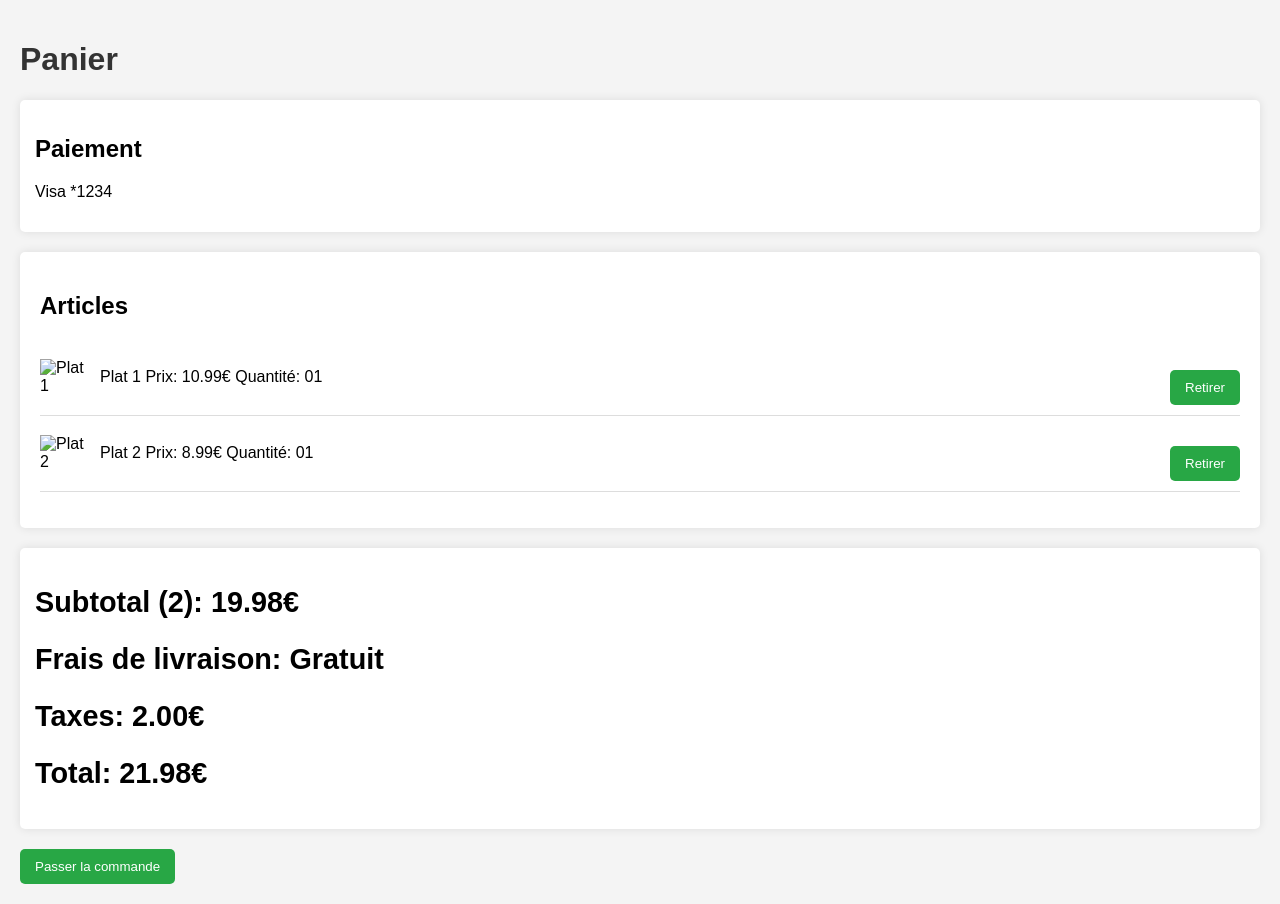
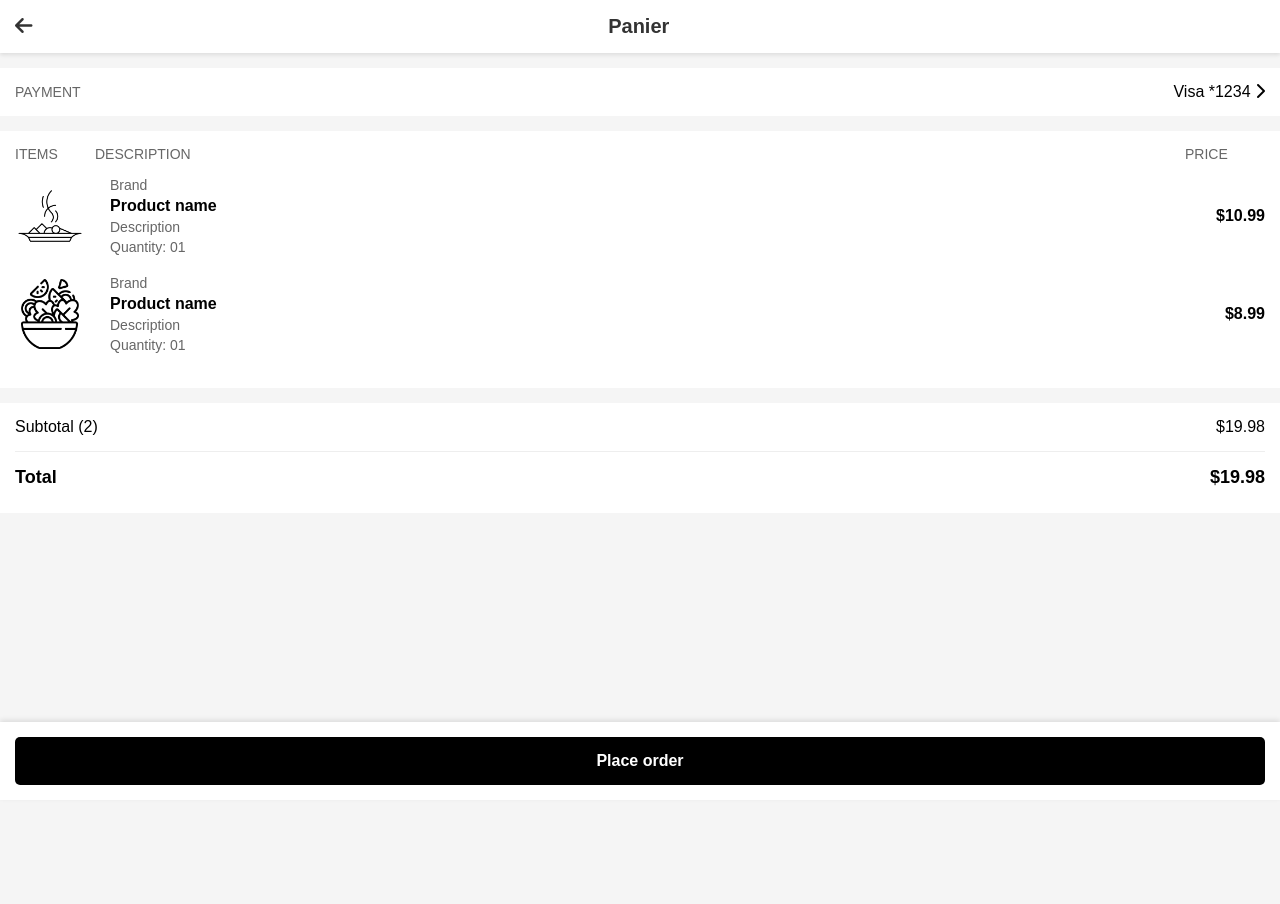
Before and after one commit to thierry-mous/Fika_ymmersion, a website: page frontend/template/order.html in a window 1280 px wide. After the commit the page ends 800 px from the top, so only its background shows below. Drawn offline with Linux system fonts and the light colour scheme.

Commit message:
html css

```diff
--- a/frontend/asset/css/order.css
+++ b/frontend/asset/css/order.css
@@ -1,71 +1,147 @@
+* {
+    margin: 0;
+    padding: 0;
+    box-sizing: border-box;
+}
+
 body {
     font-family: Arial, sans-serif;
-    background-color: #f4f4f4;
-    margin: 0;
-    padding: 20px;
+    background-color: #f5f5f5;
+    padding-bottom: 80px;
 }
 
-h1 {
+header {
+    display: flex;
+    justify-content: space-between;
+    align-items: center;
+    padding: 15px;
+    background-color: white;
+    box-shadow: 0 2px 4px rgba(0,0,0,0.1);
+}
+
+.back-button {
+    font-size: 20px;
     color: #333;
 }
 
-#shipping, #payment {
-    background: #fff;
-    padding: 15px;
-    border-radius: 5px;
-    box-shadow: 0 0 10px rgba(0, 0, 0, 0.1);
-    margin-bottom: 20px;
+header h1 {
+    font-size: 20px;
+    color: #333;
 }
 
-#cart {
-    background: #fff;
-    padding: 20px;
-    border-radius: 5px;
-    box-shadow: 0 0 10px rgba(0, 0, 0, 0.1);
+.empty-div {
+    width: 20px;
 }
 
-#cart ul {
-    list-style: none;
-    padding: 0;
+.payment-section {
+    background: white;
+    margin: 15px 0;
+    padding: 15px;
 }
 
-#cart li {
+.payment-header {
     display: flex;
     justify-content: space-between;
     align-items: center;
-    padding: 10px 0;
-    border-bottom: 1px solid #ddd;
 }
 
-.cart-item-image {
-    width: 50px;
-    height: auto;
-    margin-right: 10px;
+.payment-header span:first-child {
+    color: #666;
+    font-size: 14px;
+}
+
+.items-section {
+    background: white;
+    padding: 15px;
+}
+
+.items-header {
+    display: grid;
+    grid-template-columns: 80px 1fr 80px;
+    color: #666;
+    font-size: 14px;
+    margin-bottom: 15px;
+}
+
+.cart-item {
+    display: grid;
+    grid-template-columns: 80px 1fr 80px;
+    gap: 15px;
+    margin-bottom: 20px;
+    align-items: center;
+}
+
+.cart-item img {
+    width: 70px;
+    height: 70px;
+    object-fit: cover;
+    border-radius: 8px;
 }
 
 .item-details {
-    flex-grow: 1;
+    display: flex;
+    flex-direction: column;
+    gap: 4px;
 }
 
-#total {
-    margin-top: 20px;
-    font-size: 1.2em;
-    background: #fff;
-    padding: 15px;
-    border-radius: 5px;
-    box-shadow: 0 0 10px rgba(0, 0, 0, 0.1);
+.brand {
+    color: #666;
+    font-size: 14px;
 }
 
-button {
-    background-color: #28a745;
+.product-name {
+    font-weight: bold;
+}
+
+.description, .quantity {
+    color: #666;
+    font-size: 14px;
+}
+
+.price {
+    text-align: right;
+    font-weight: bold;
+}
+
+.summary {
+    background: white;
+    margin-top: 15px;
+    padding: 15px;
+}
+
+.summary-line {
+    display: flex;
+    justify-content: space-between;
+    margin-bottom: 10px;
+    font-size: 16px;
+}
+
+.total {
+    margin-top: 15px;
+    padding-top: 15px;
+    border-top: 1px solid #eee;
+    font-weight: bold;
+    font-size: 18px;
+}
+
+.fixed-bottom {
+    position: fixed;
+    bottom: 0;
+    left: 0;
+    right: 0;
+    padding: 15px;
+    background: white;
+    box-shadow: 0 -2px 5px rgba(0,0,0,0.1);
+}
+
+.place-order {
+    width: 100%;
+    padding: 15px;
+    background: #000;
     color: white;
     border: none;
-    padding: 10px 15px;
     border-radius: 5px;
+    font-size: 16px;
+    font-weight: bold;
     cursor: pointer;
-    margin-top: 20px;
 }
-
-button:hover {
-    background-color: #218838;
-}
--- a/frontend/template/order.html
+++ b/frontend/template/order.html
@@ -3,45 +3,75 @@
 <head>
     <meta charset="UTF-8">
     <meta name="viewport" content="width=device-width, initial-scale=1.0">
-    <title>Mon Panier</title>
+    <title>FIKA - Panier</title>
     <link rel="stylesheet" href="../asset/css/order.css">
+    <link rel="stylesheet" href="https://cdnjs.cloudflare.com/ajax/libs/font-awesome/6.0.0/css/all.min.css">
 </head>
 <body>
+    <header>
+        <div class="back-button">
+            <i class="fas fa-arrow-left"></i>
+        </div>
         <h1>Panier</h1>
-    <div id="payment">
-        <h2>Paiement</h2>
-        <p>Visa *1234</p>
+        <div class="empty-div"></div>
+    </header>
+
+    <main>
+        <div class="payment-section">
+            <div class="payment-header">
+                <span>PAYMENT</span>
+                <span>Visa *1234 <i class="fas fa-chevron-right"></i></span>
             </div>
-    <div id="cart">
-        <h2>Articles</h2>
-        <ul>
-            <li>
-                <img src="path/to/image1.jpg" alt="Plat 1" class="cart-item-image">
+        </div>
+
+        <div class="items-section">
+            <div class="items-header">
+                <span>ITEMS</span>
+                <span>DESCRIPTION</span>
+                <span>PRICE</span>
+            </div>
+
+            <div class="cart-items">
+                <div class="cart-item">
+                    <img src="../asset/img/plat.png" alt="Product">
                     <div class="item-details">
-                    <span>Plat 1</span>
-                    <span>Prix: 10.99€</span>
-                    <span>Quantité: 01</span>
+                        <span class="brand">Brand</span>
+                        <span class="product-name">Product name</span>
+                        <span class="description">Description</span>
+                        <span class="quantity">Quantity: 01</span>
                     </div>
-                <button>Retirer</button>
-            </li>
-            <li>
-                <img src="path/to/image2.jpg" alt="Plat 2" class="cart-item-image">
+                    <span class="price">$10.99</span>
+                </div>
+
+                <div class="cart-item">
+                    <img src="../asset/img/salade.png" alt="Product">
                     <div class="item-details">
-                    <span>Plat 2</span>
-                    <span>Prix: 8.99€</span>
-                    <span>Quantité: 01</span>
+                        <span class="brand">Brand</span>
+                        <span class="product-name">Product name</span>
+                        <span class="description">Description</span>
+                        <span class="quantity">Quantity: 01</span>
                     </div>
-                <button>Retirer</button>
-            </li>
-            <!-- Ajoutez d'autres plats ici -->
-        </ul>
+                    <span class="price">$8.99</span>
                 </div>
-    <div id="total">
-        <h2>Subtotal (2): 19.98€</h2>
-        <h2>Frais de livraison: Gratuit</h2>
-        <h2>Taxes: 2.00€</h2>
-        <h2>Total: 21.98€</h2>
             </div>
-    <button id="checkout">Passer la commande</button>
+        </div>
+
+        <div class="summary">
+            <div class="summary-line">
+                <span>Subtotal (2)</span>
+                <span>$19.98</span>
+            </div>
+            <div class="summary-line total">
+                <span>Total</span>
+                <span>$19.98</span>
+            </div>
+        </div>
+    </main>
+
+    <div class="fixed-bottom">
+        <button class="place-order">
+            Place order
+        </button>
+    </div>
 </body>
 </html>
```
Lines whose indentation alone changed are shown as unchanged.
